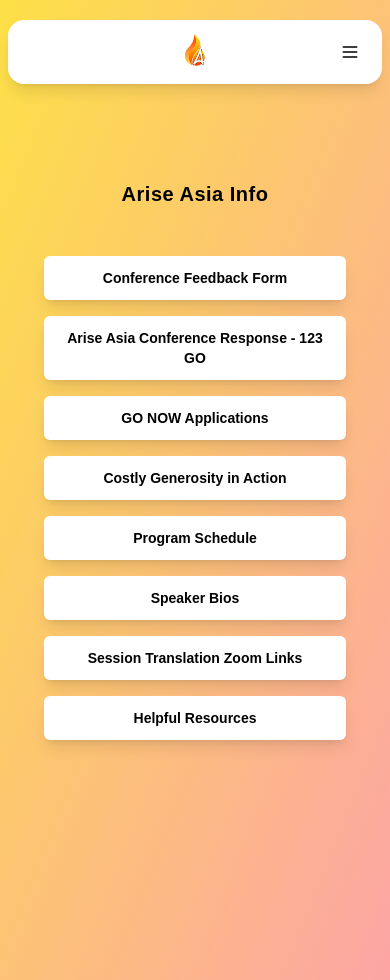
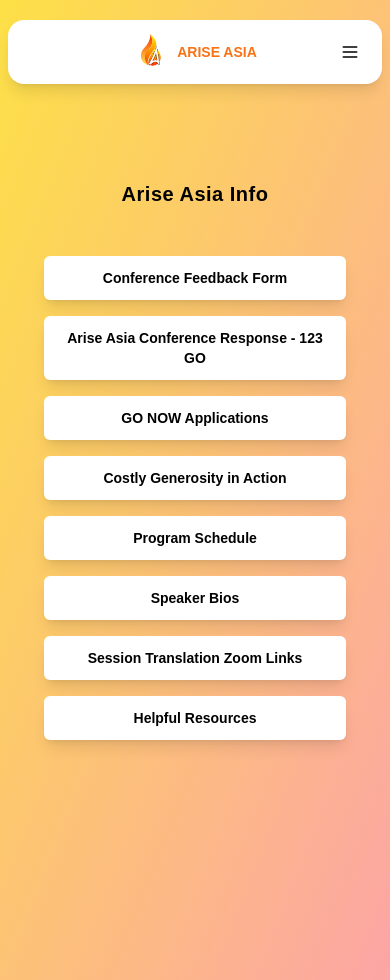
Before and after one commit to grenmester/arise-asia-website, a React (Vite) app: page / in a window 390 px wide. Built offline with nearby package versions, Linux system fonts and the light colour scheme; a web font is replaced by a local one.

Commit message:
Add text in Navbar for smallest breakpoint

```diff
--- a/src/components/Navbar.jsx
+++ b/src/components/Navbar.jsx
@@ -58,6 +58,7 @@
             className="text-lg text-orange-500 font-heading btn btn-ghost"
           >
             <img src="/public/logo.svg" width={36} height={36} />
+            <p className="block text-sm sm:hidden">Arise Asia</p>
             <p className="hidden sm:block">Arise Asia 2023 Info</p>
           </Link>
         </div>
```
